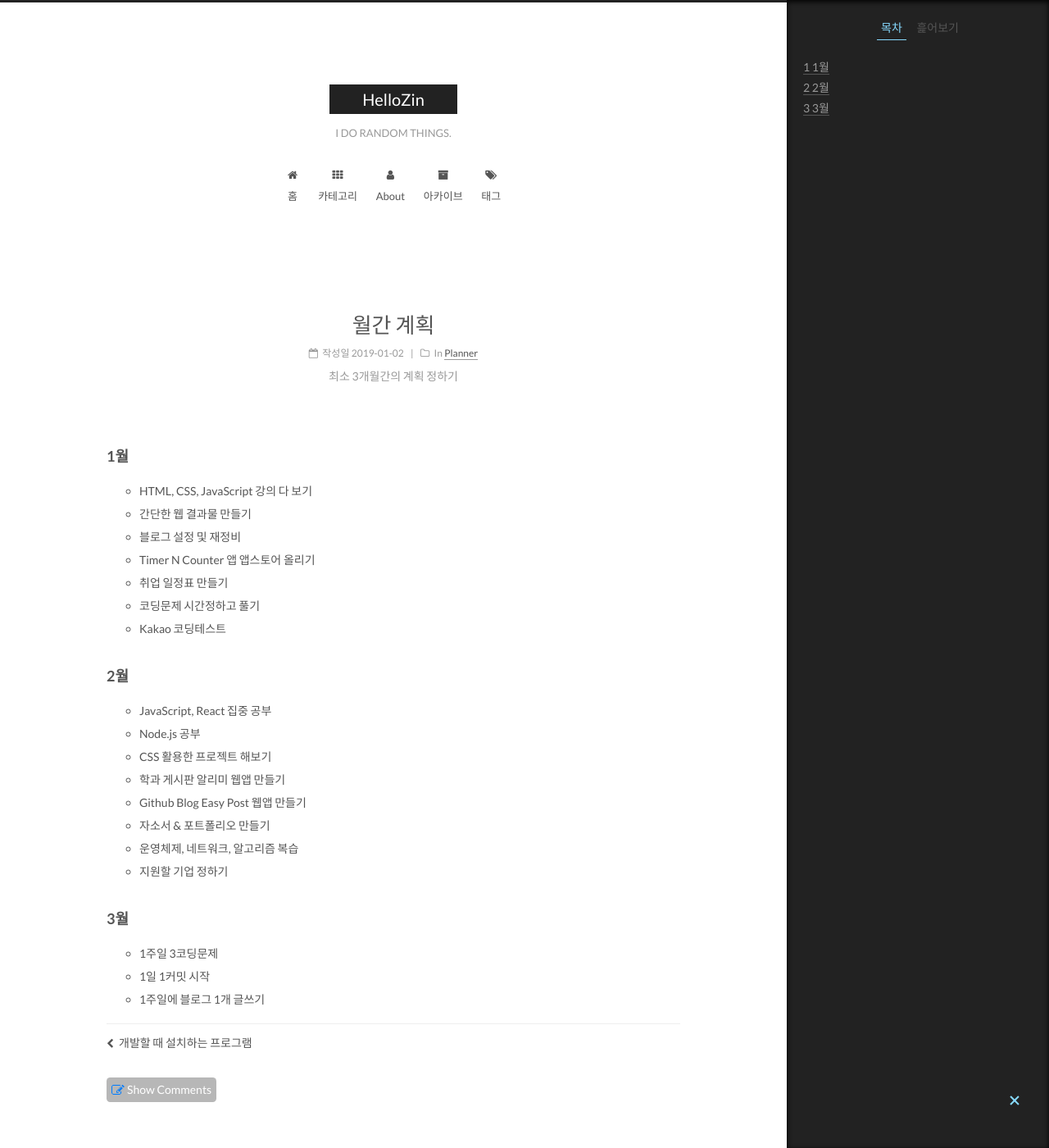
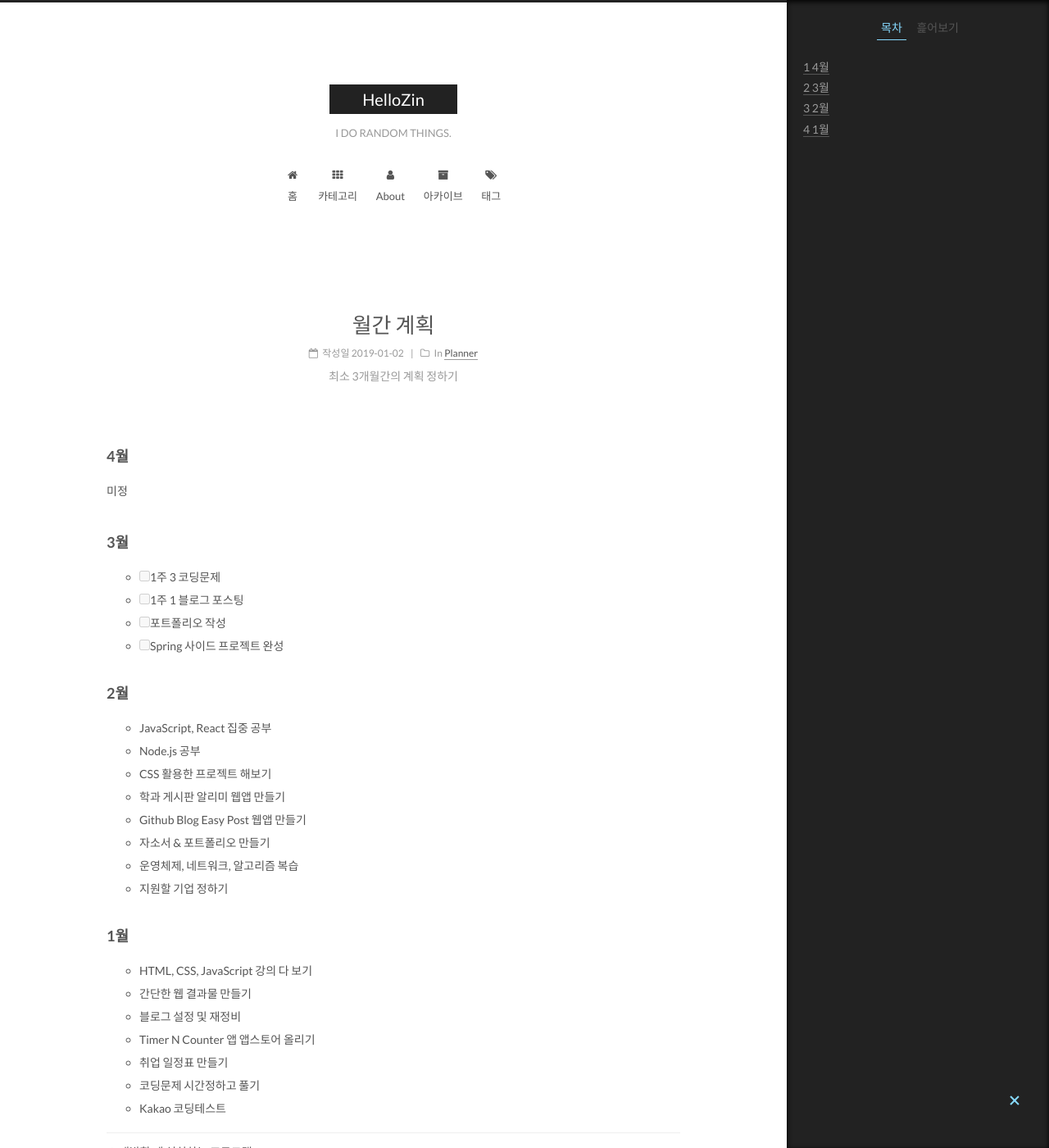
Before and after one commit to hellozin/hellozin.github.io, a Jekyll site: the page built from _posts/2019-01-02-monthly-planner.md, in a window 1280 px wide and 1400 px high. Shown: the whole window at 82% size. Built offline with Jekyll 4.4.1, drawn with Linux system fonts in a browser that asks for light colours.

Commit message:
월간 계획 수정

```diff
--- a/_posts/2019-01-02-monthly-planner.md
+++ b/_posts/2019-01-02-monthly-planner.md
@@ -6,15 +6,16 @@ categories:
 tags:
 ---
 
-### 1월
+### 4월
 
-- HTML, CSS, JavaScript 강의 다 보기
-- 간단한 웹 결과물 만들기
-- 블로그 설정 및 재정비
-- Timer N Counter 앱 앱스토어 올리기
-- 취업 일정표 만들기
-- 코딩문제 시간정하고 풀기
-- Kakao 코딩테스트
+미정
+
+### 3월
+
+- [ ] 1주 3 코딩문제
+- [ ] 1주 1 블로그 포스팅
+- [ ] 포트폴리오 작성
+- [ ] Spring 사이드 프로젝트 완성
 
 ### 2월
 
@@ -27,8 +28,12 @@ tags:
 - 운영체제, 네트워크, 알고리즘 복습
 - 지원할 기업 정하기
 
-### 3월
+### 1월
 
-- 1주일 3코딩문제
-- 1일 1커밋 시작
-- 1주일에 블로그 1개 글쓰기
+- HTML, CSS, JavaScript 강의 다 보기
+- 간단한 웹 결과물 만들기
+- 블로그 설정 및 재정비
+- Timer N Counter 앱 앱스토어 올리기
+- 취업 일정표 만들기
+- 코딩문제 시간정하고 풀기
+- Kakao 코딩테스트
```
